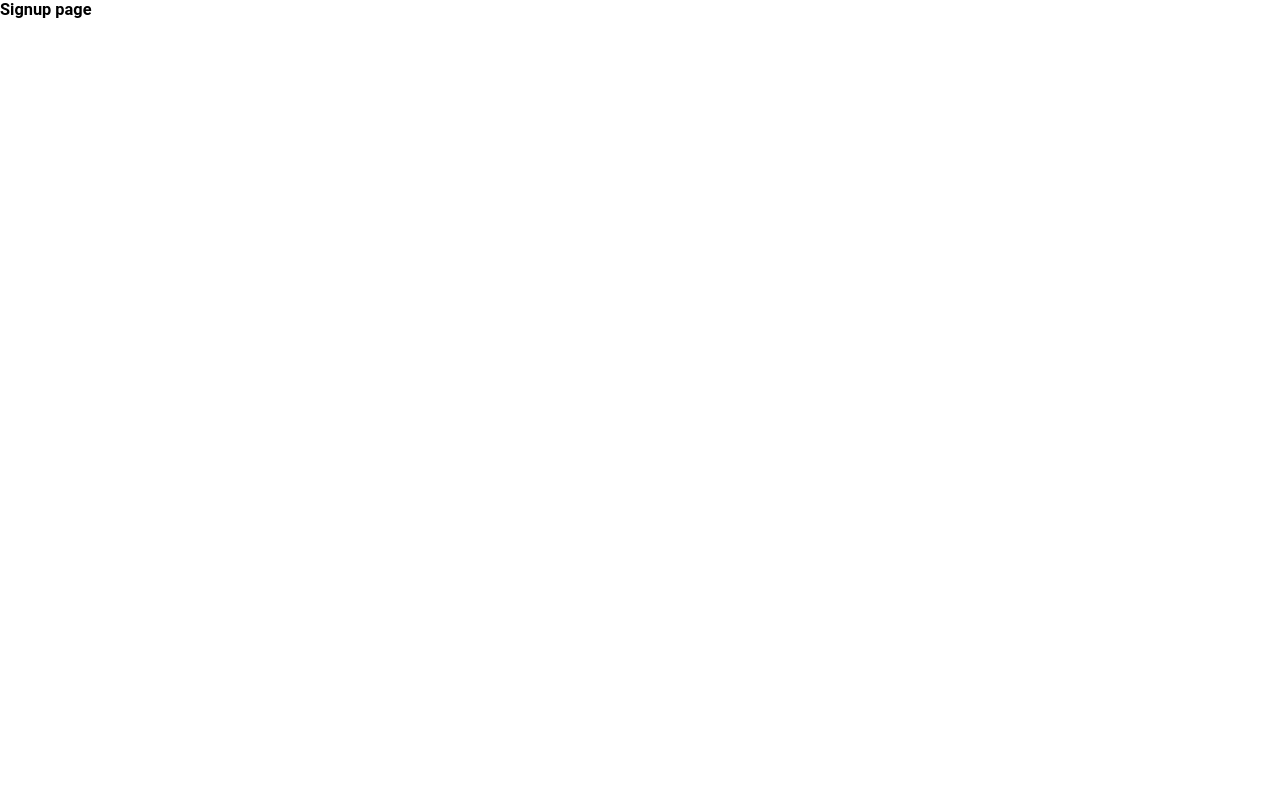
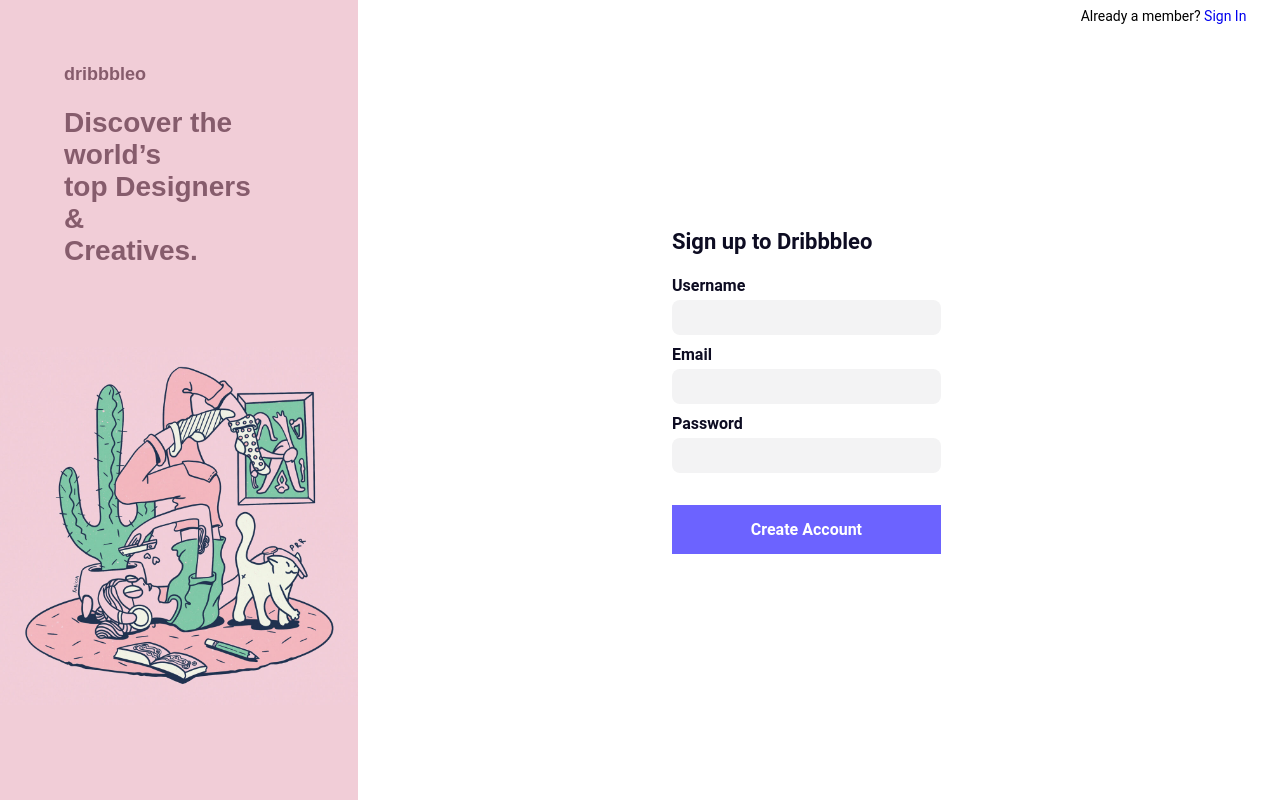
Before and after one commit to leodini/dribbbleclone, a React (Create React App) app in the folder client/: page /signup in a window 1280 px wide. Built offline with nearby package versions, Linux system fonts and the light colour scheme.

Commit message:
signup styles

```diff
--- a/client/src/components/Auth/Signin.js
+++ b/client/src/components/Auth/Signin.js
@@ -1,4 +1,5 @@
 import React, { useEffect, useState } from "react";
+import { Link } from "react-router-dom";
 import chill from "../../assets/chill.jpg";
 import {
   Page,
@@ -12,6 +13,8 @@
   Label,
   Input,
   Button,
+  AuthNav,
+  AuthNavText,
   SigninText,
 } from "./StyledAuth";
 
@@ -37,6 +40,14 @@
         <Image src={chill} alt="dribbbleo" />
       </ImageSection>
       <FormSection>
+        <AuthNav>
+          <AuthNavText>
+            Not a member?{" "}
+            <Link to="/signup" style={{ textDecoration: "none" }}>
+              Sign up now
+            </Link>
+          </AuthNavText>
+        </AuthNav>
         <Form>
           <SigninText>Sign in to Dribbbleo</SigninText>
           <Label htmlFor="username">Username</Label>
--- a/client/src/components/Auth/Signup.js
+++ b/client/src/components/Auth/Signup.js
@@ -1,7 +1,82 @@
-import React from "react";
+import React, { useEffect, useState } from "react";
+import { Link } from "react-router-dom";
+import chill from "../../assets/chill.jpg";
+import {
+  Page,
+  ImageSection,
+  MainText,
+  Text,
+  Image,
+  FormSection,
+  Header,
+  Form,
+  Label,
+  Input,
+  Button,
+  SigninText,
+  AuthNav,
+  AuthNavText,
+} from "./StyledAuth";
 
 const Signup = () => {
-  return <h3>Signup page</h3>;
+  const [username, setUsername] = useState("");
+  const [password, setPassword] = useState("");
+  const [email, setEmail] = useState("");
+
+  useEffect(() => {
+    window.document.title = "Sign Up | dribbbleo";
+  }, []);
+
+  return (
+    <Page>
+      <ImageSection>
+        <Header>
+          <MainText>dribbbleo</MainText>
+          <Text>
+            Discover the world’s
+            <br /> top Designers & <br />
+            Creatives.
+          </Text>
+        </Header>
+        <Image src={chill} alt="dribbbleo" />
+      </ImageSection>
+      <FormSection>
+        <AuthNav>
+          <AuthNavText>
+            Already a member?{" "}
+            <Link to="/signin" style={{ textDecoration: "none" }}>
+              Sign In
+            </Link>
+          </AuthNavText>
+        </AuthNav>
+        <Form>
+          <SigninText>Sign up to Dribbbleo</SigninText>
+          <Label htmlFor="username">Username</Label>
+          <Input
+            type="text"
+            id="username"
+            value={username}
+            onChange={(e) => setUsername(e.target.value)}
+          />
+          <Label htmlFor="email">Email</Label>
+          <Input
+            type="text"
+            id="email"
+            value={email}
+            onChange={(e) => setEmail(e.target.value)}
+          />
+          <Label htmlFor="password">Password</Label>
+          <Input
+            type="password"
+            id="password"
+            value={password}
+            onChange={(e) => setPassword(e.target.value)}
+          />
+          <Button>Create Account</Button>
+        </Form>
+      </FormSection>
+    </Page>
+  );
 };
 
 export default Signup;
--- a/client/src/components/Auth/StyledAuth.js
+++ b/client/src/components/Auth/StyledAuth.js
@@ -41,13 +41,15 @@
 
 export const FormSection = styled.section`
   width: 70%;
+  display: flex;
+  flex-direction: column;
 `;
 
 export const Form = styled.form`
   width: 30%;
   margin: auto;
   display: flex;
-  margin-top: 25%;
+  margin-top: 22%;
   flex-direction: column;
 `;
 
@@ -86,6 +88,10 @@
   color: #fff;
   font-size: sans-serif;
   margin-top: 22px;
+  transition: all 0.2s;
+  :hover {
+    background-color: #63a9ff;
+  }
 `;
 
 export const SigninText = styled.h1`
@@ -94,3 +100,13 @@
   font-weight: 700;
   margin-bottom: 22px;
 `;
+
+export const AuthNav = styled.div`
+  width: 100%;
+  /* align-items: flex-end; */
+`;
+
+export const AuthNavText = styled.p`
+  text-align: right;
+  margin: 8px;
+`;
```
